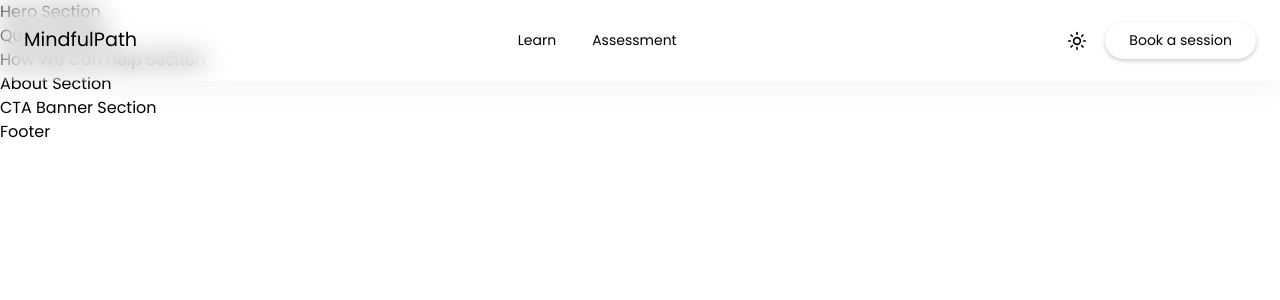
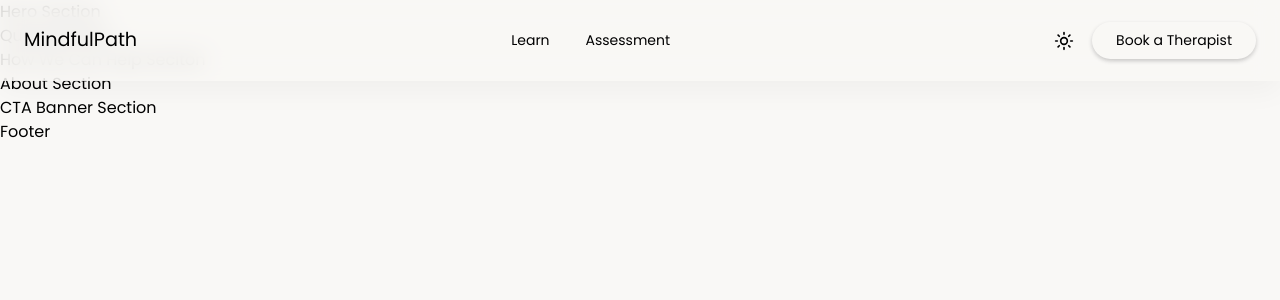
Before and after one commit to TNguyen20194/project-haven-react, a React (Vite) app: page / in a window 1280 px wide. Shown: the top 300 px of the page. Built offline with nearby package versions, Linux system fonts and the light colour scheme.

Commit message:
Update button

```diff
--- a/src/components/buttons/Theme-Toggle.tsx
+++ b/src/components/buttons/Theme-Toggle.tsx
@@ -1,13 +1,31 @@
-import { useState } from "react";
+import { useEffect, useState } from "react";
 
 const ThemeToggle = () => {
-    const [theme, setTheme] = useState("light");
+  const [theme, setTheme] = useState<"light" | "dark">("light");
 
   const toggleTheme = () => {
-      let isLight = theme === "light";
+    setTheme((prev) => (prev === "light" ? "dark" : "light"));
+  };
 
-      isLight ? setTheme("dark") : setTheme("light");
-    };
+  useEffect(() => {
+    const savedTheme = localStorage.getItem("theme");
+    if (savedTheme === "light" || savedTheme === "dark") {
+      setTheme(savedTheme);
+    }
+  }, []);
+
+  useEffect(() => {
+    document.body.classList.toggle("dark", theme === "dark");
+    localStorage.setItem("theme", theme);
+  }, []);
+
+  useEffect(() => {
+    if (theme === "dark") {
+      document.body.classList.add("dark");
+    } else {
+      document.body.classList.remove("dark");
+    }
+  }, [theme]);
 
   return (
     <button
@@ -16,7 +34,9 @@ const ThemeToggle = () => {
       type="button"
       onClick={toggleTheme}
     >
-            {theme === "light" ?  <svg
+      {theme === "light" ? (
+        // SUN
+        <svg
           xmlns="http://www.w3.org/2000/svg"
           width="24"
           height="24"
@@ -37,7 +57,9 @@ const ThemeToggle = () => {
           <path d="M20 12h2"></path>
           <path d="m6.34 17.66-1.41 1.41"></path>
           <path d="m19.07 4.93-1.41 1.41"></path>
-            </svg> :
+        </svg>
+      ) : (
+        // MOON
         <svg
           xmlns="http://www.w3.org/2000/svg"
           width="24"
@@ -51,9 +73,10 @@ const ThemeToggle = () => {
           className="lucide lucide-moon h-5 w-5 theme-icon theme-icon--moon"
         >
           <path d="M12 3a6 6 0 0 0 9 9 9 9 0 1 1-9-9Z"></path>
-            </svg>}
+        </svg>
+      )}
     </button>
-    )
+  );
 };
 
 export default ThemeToggle;
--- a/src/components/header/Header.tsx
+++ b/src/components/header/Header.tsx
@@ -1,22 +1,22 @@
-import "./header.style.css"
+import "./header.style.css";
 import Button from "../buttons/CTAbutton";
 import ThemeToggle from "../buttons/Theme-Toggle";
 
 type Navigation = {
- title: string,
- href: string
-}[]
+  title: string;
+  href: string;
+}[];
 
 const navLinks: Navigation = [
   {
     title: "Learn",
-    href: "#"
+    href: "#",
   },
   {
     title: "Assessment",
-    href: "#"
-  }
-]
+    href: "#",
+  },
+];
 
 const Header = () => {
   return (
@@ -29,23 +29,28 @@ const Header = () => {
         </div>
 
         <div>
-         <nav className="navigation rounded-full" aria-label="main navigation">
-            {
-          navLinks.map((nav, index) => {
-            return (
-            <a key={index} href={nav.href} className="navigation rounded-full">
-              {nav.title}
-            </a>
-            )
-          })
-         }
+          <nav className="navigation rounded-full" aria-label="main navigation">
+            {navLinks.map((nav, index) => {
+              return (
+                <a
+                  key={index}
+                  href={nav.href}
+                  className="navigation rounded-full"
+                >
+                  {nav.title}
+                </a>
+              );
+            })}
           </nav>
         </div>
 
         <div className="header-actions">
           <ThemeToggle />
 
-        <Button type="button" className="button button-nav header-cta rounded-full" children={"Book a session"} />
+          <Button
+            type="button"
+            className="button button-nav header-cta rounded-full"
+          >Book a Therapist</Button>
         </div>
 
         {/* Mobile Button */}
--- a/src/components/header/header.style.css
+++ b/src/components/header/header.style.css
@@ -91,17 +91,6 @@ header {
     line-height: 1;
 }
 
-.theme-icon--moon {
-    display: none;
-}
-
-body.dark .theme-icon--sun {
-  display: none;
-}
-
-body.dark .theme-icon--moon {
-  display: inline;
-}
 
 .button-nav:hover, .button-cta:hover {
   background-color: #3E8888;
--- a/src/index.css
+++ b/src/index.css
@@ -1,4 +1,95 @@
 @import "tailwindcss";
+
+/* Cleaned + matched to your original colors (converted to HSL) */
+
+/* Cleaned theme tokens (HSL) — removed unused/duplicated tokens
+   Kept only tokens that (a) are referenced by Tailwind/shadcn patterns,
+   or (b) have a clear semantic meaning in your set.
+*/
+
+:root {
+  /* Base surfaces */
+  --background: 45 20% 97%;
+  --card: 40 15% 99%;
+
+  /* Text / neutral */
+  --white: 0 0% 100%;
+  --black: 0 0% 0%;
+  --soft-white: 0 0% 98.04%;
+
+  /* Brand + palette */
+  --primary: 180 44.94% 34.90%;
+  --secondary: 150 20.59% 86.67%;
+  --accent: 16.17 81.56% 72.35%;
+  --destructive: 0 100% 64.90%;
+
+  /* UI surfaces */
+  --muted: 150 17.65% 93.33%;
+  --border: 140 23.08% 97.45%;
+  --input: 153.33 17.65% 90%;
+
+  /* Optional supporting colors (keep only if you use them in components) */
+  --warm-beige: 27.27 37.93% 94.31%;
+  --soft-grey: 0 0% 22.35%;
+  --dark-grey: 0 0% 11.37%;
+  --green-1: 180 25.64% 15.29%;
+  --green-2: 87.10 42.47% 85.69%;
+  --green-3: 180 10.91% 43.14%;
+
+  /* Footer */
+  --fc-footer-heading: 150 25% 96.86%;
+  --fc-footer-text: 150 25% 96.86% / 0.698;
+
+  /* Sidebar */
+  --sidebar-background: 0 0% 98.04%;
+  --sidebar-foreground: 230 4.62% 25.49%;
+  --sidebar-primary: 240 5.88% 10%;
+  --sidebar-white: 0 0% 98.04%; /* renamed from --sidebar--white for consistency */
+  --sidebar-accent: 240 10% 96.08%;
+  --sidebar-accent-foreground: 240 5.88% 10%;
+  --sidebar-border: 222 25% 92.16%;
+  --sidebar-ring: 219.43 100% 65.69%;
+}
+
+body.dark {
+  /* Base surfaces */
+  --background: 200 15% 12%;
+  --card: 200 15% 15%;
+
+  /* Neutral */
+  --white: 207.27 24.44% 8.82%;
+  --soft-white: 200 15% 12%; /* replaced your extra --soft-white2 */
+
+  /* Brand */
+  --primary: 173.93 34.90% 50%;
+  --secondary: 180 37.21% 16.86%;
+  --accent: 16.17 81.56% 72.35%;
+  --destructive: 0 100% 64.90%;
+
+  /* UI */
+  --muted: 200 11.76% 20% / 0.298;
+  --border: 205.26 19.59% 19.02%;
+  --input: 200 11.76% 20%; /* added so inputs don’t stay light in dark mode */
+
+  /* Optional supporting colors */
+  --soft-grey: 208.80 14.29% 65.69%;
+  --green-1: 150 25% 96.86%;
+
+  /* Footer */
+  --fc-footer-heading: 150 25% 96.86%;
+  --fc-footer-text: 202.50 20% 68.63%;
+
+  /* Sidebar (dark) — only keep if you actually have a dark sidebar */
+  --sidebar-background: 200 15% 12%;
+  --sidebar-foreground: 208.80 14.29% 65.69%;
+  --sidebar-primary: 150 25% 96.86%;
+  --sidebar-white: 200 15% 12%;
+  --sidebar-accent: 205.26 19.59% 19.02%;
+  --sidebar-accent-foreground: 150 25% 96.86%;
+  --sidebar-border: 205.26 19.59% 19.02%;
+  --sidebar-ring: 219.43 100% 65.69%;
+}
+
 
 html {
   scroll-behavior: smooth;
@@ -7,7 +98,6 @@ html {
 @theme {
   --color-chesnut: #782F29;
 }
-
 
 /* ==========>> HEADER <<==========  */
 .button {
```
Lines whose indentation alone changed are shown as unchanged.
